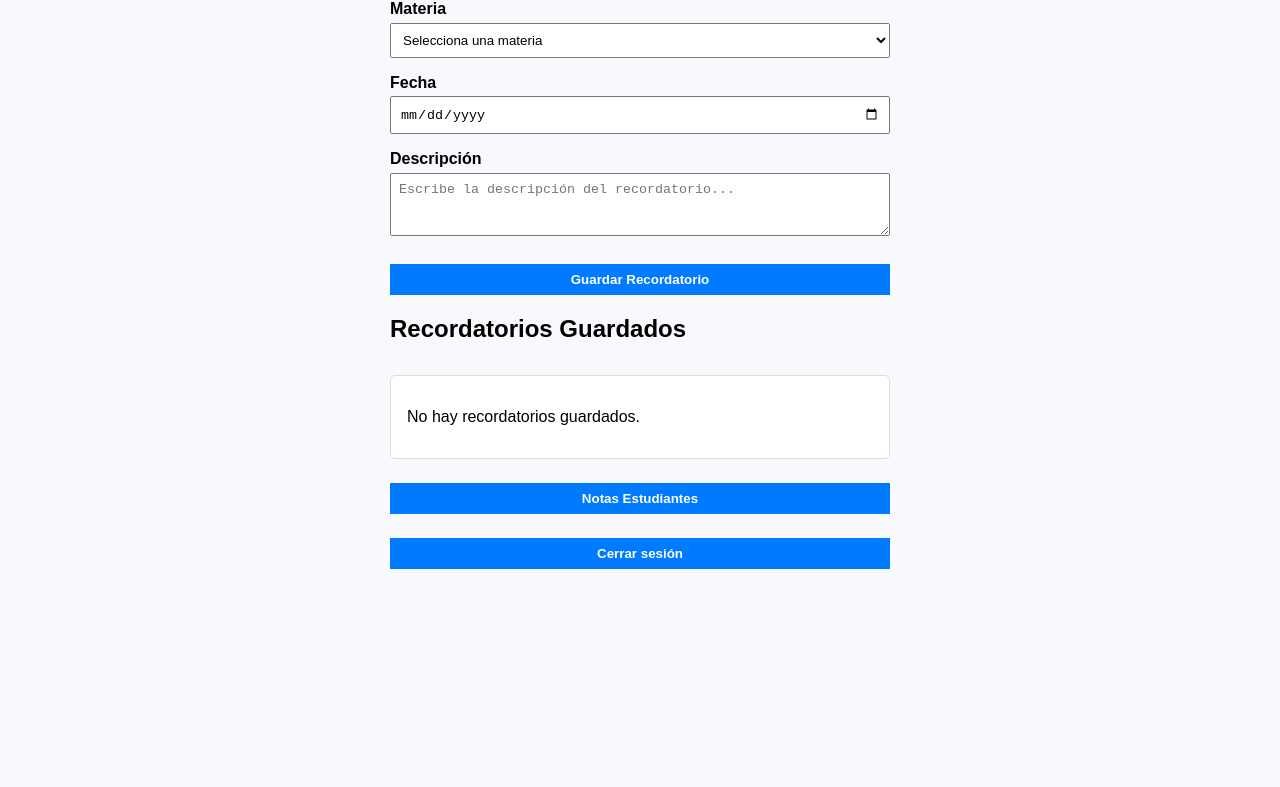
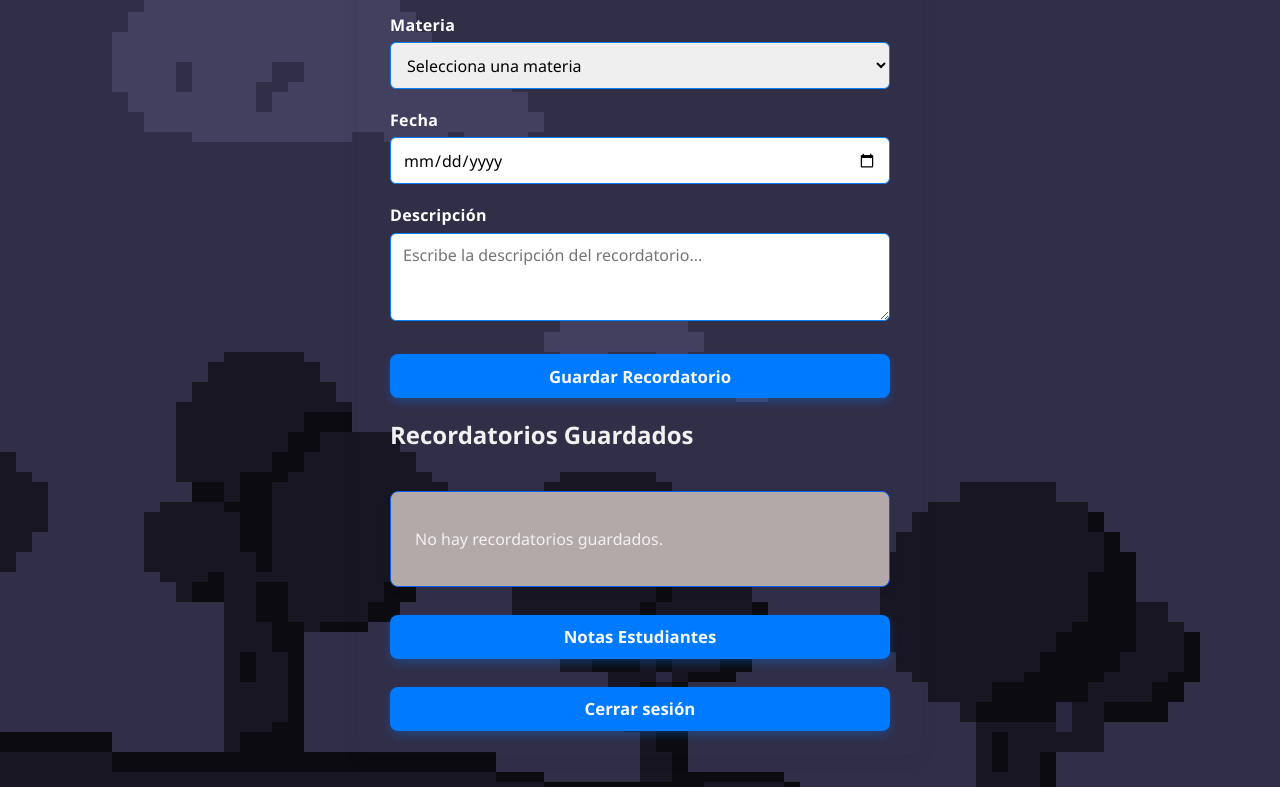
Before and after one commit to yosA11z/ITIF, a plain HTML site: page profesor.html in a window 1280 px wide. Shown: the part 128-915 px from the top of the page. Before the commit the page ends 800 px from the top, so only its background shows below. Drawn offline with Linux system fonts and the light colour scheme.

Commit message:
maaasEstilos:V

```diff
--- a/profesor.css
+++ b/profesor.css
@@ -0,0 +1,85 @@
+/* Fondo general con degradado sutil */
+body {
+  font-family: 'Segoe UI', Tahoma, Geneva, Verdana, sans-serif;
+  max-width: 500px;
+  margin: 2rem auto;
+  padding: 1.5rem 2rem;
+  background-image: url(Sprite-0002.png);
+  color: #f1f1f1;
+  box-shadow: 0 4px 20px rgba(0, 0, 0, 0.05);
+  border-radius: 10px;
+}
+
+/* Etiquetas */
+label {
+  display: block;
+  margin-top: 1.25rem;
+  font-weight: 600;
+  color: #ffffff;
+  letter-spacing: 0.02em;
+}
+
+/* Campos de formulario y botón */
+input, textarea, select, button {
+  width: 100%;
+  padding: 0.65rem 0.75rem;
+  margin-top: 0.4rem;
+  box-sizing: border-box;
+  border: 1.5px solid #0181fa;
+  border-radius: 6px;
+  font-size: 1rem;
+  transition: border-color 0.3s ease, box-shadow 0.3s ease;
+  font-family: inherit;
+  color: #030303;
+}
+
+/* Efecto foco para inputs y select */
+input:focus, textarea:focus, select:focus {
+  border-color: #007bff;
+  box-shadow: 0 0 6px rgba(0, 123, 255, 0.3);
+  outline: none;
+}
+
+/* Botón principal */
+button {
+  margin-top: 1.75rem;
+  background-color: #007bff;
+  color: #faf9f9;
+  border: none;
+  cursor: pointer;
+  font-weight: 700;
+  font-size: 1.05rem;
+  border-radius: 8px;
+  box-shadow: 0 4px 10px rgba(0, 123, 255, 0.3);
+  transition: background-color 0.3s ease, box-shadow 0.3s ease;
+}
+
+/* Hover del botón */
+button:hover {
+  background-color: #0056b3;
+  box-shadow: 0 6px 15px rgba(0, 86, 179, 0.5);
+}
+
+/* Contenedor de lista de recordatorios */
+#lista-recordatorios {
+  margin-top: 2.5rem;
+  background: #b3a9a9;
+  padding: 1.25rem 1.5rem;
+  border-radius: 8px;
+  max-height: 220px;
+  overflow-y: auto;
+  border: 1.5px solid #0160ee;
+  box-shadow: 0 4px 12px rgba(0, 0, 0, 0.04);
+}
+
+/* Items individuales de recordatorio */
+.recordatorio-item {
+  padding: 0.6rem 0;
+  border-bottom: 1px solid #eee;
+  font-size: 0.95rem;
+  color: #000000;
+}
+
+.recordatorio-item:last-child {
+  border-bottom: none;
+}
--- a/profesor.html
+++ b/profesor.html
@@ -3,51 +3,9 @@
 <head>
   <meta charset="UTF-8" />
   <meta name="viewport" content="width=device-width, initial-scale=1" />
+  <link rel="stylesheet" href="profesor.css">
   <title>Panel de Profesor - Crear Recordatorios</title>
-  <style>
-    body {
-      font-family: Arial, sans-serif;
-      max-width: 500px;
-      margin: 2rem auto;
-      padding: 1rem;
-      background: #f7f9fc;
-    }
-    label {
-      display: block;
-      margin-top: 1rem;
-      font-weight: bold;
-    }
-    input, textarea, select, button {
-      width: 100%;
-      padding: 0.5rem;
-      margin-top: 0.3rem;
-      box-sizing: border-box;
-    }
-    button {
-      margin-top: 1.5rem;
-      background-color: #007bff;
-      color: white;
-      border: none;
-      cursor: pointer;
-      font-weight: bold;
-    }
-    button:hover {
-      background-color: #0056b3;
-    }
-    #lista-recordatorios {
-      margin-top: 2rem;
-      background: white;
-      padding: 1rem;
-      border-radius: 5px;
-      max-height: 200px;
-      overflow-y: auto;
-      border: 1px solid #ddd;
-    }
-    .recordatorio-item {
-      padding: 0.5rem 0;
-      border-bottom: 1px solid #eee;
-    }
-  </style>
+
 </head>
 <body>
 
```
